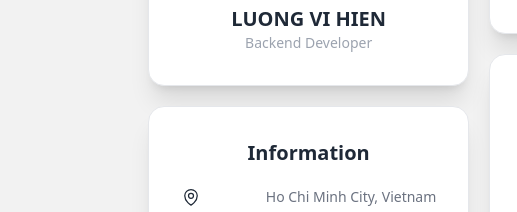
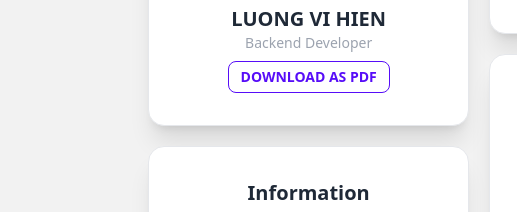
Before and after one commit to hienvl125/daisyui-cv, a website built with Vite: page index.html in a window 1280 px wide. Shown: the part 208-420 px from the top of the page, 0-517 px from the left. Built offline with nearby package versions, Linux system fonts and the light colour scheme.

Commit message:
feat: add download as pdf button and jsPDF package

```diff
--- a/index.html
+++ b/index.html
@@ -22,6 +22,7 @@
             </div>
             <p id="fullname" class="font-semibold text-xl"></p>
             <p id="title" class="text-gray-400 text-sm"></p>
+            <button id="download-cv-btn" class="btn btn-sm btn-primary btn-outline mt-2">Download as PDF</button>
           </div>
         </div>
 
--- a/package.json
+++ b/package.json
@@ -14,5 +14,8 @@
     "postcss": "^8.4.28",
     "tailwindcss": "^3.3.3",
     "vite": "^4.4.5"
+  },
+  "dependencies": {
+    "jspdf": "^2.5.1"
   }
 }
```
Also changed, not shown: 1 other file.
